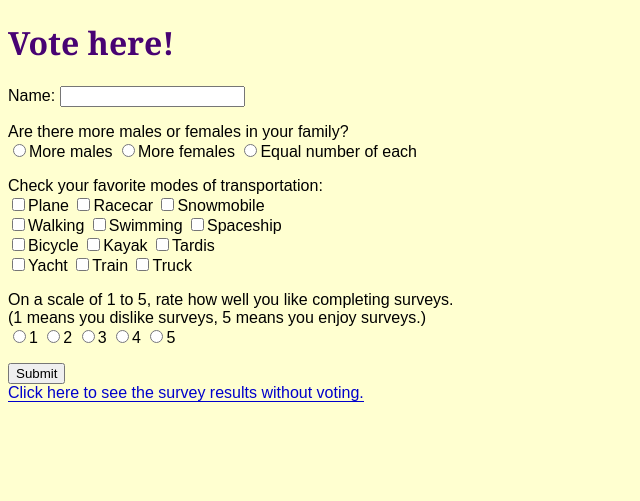
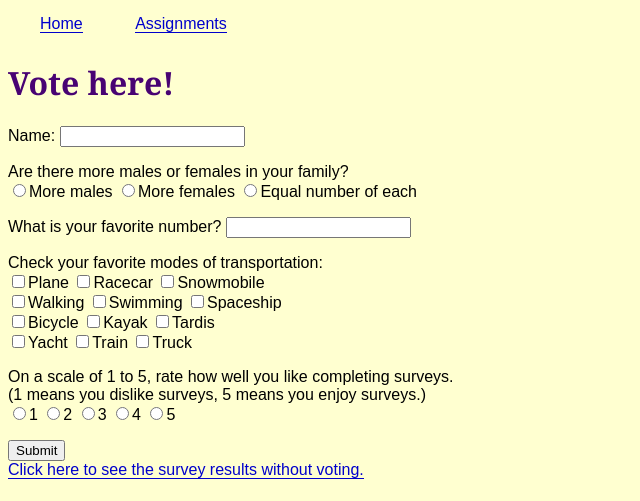
Before and after one commit to Brown-Lorna/cs313php, a PHP site: page /pages/lesson3PHPsurvey.php in a window 1280 px wide. Shown: the top 501 px of the page, without its empty margins (0-640 px from the left). Run offline with PHP 8.4, Linux system fonts and the light colour scheme.

Commit message:
added number question

```diff
--- a/pages/lesson3PHPsurvey.php
+++ b/pages/lesson3PHPsurvey.php
@@ -18,6 +18,15 @@ $_SESSION[""] = "";
 ?>
 -->
 
+	<header id="page-header">
+		<nav id="page-nav">
+			<ul id="mainmenu">
+				<li><a href="/index.php">Home</a></li>
+				<li><a href="/pages/assignments.php">Assignments</a></li>
+			</ul>
+		</nav>
+	</header>
+
 	<h1>Vote here!</h1>
 	<form action="lesson3survey_results.php" method="post">
 		Name: <input name="name" type="text"><br>
@@ -26,6 +35,9 @@ $_SESSION[""] = "";
 		<input type="radio" name="malesorfemales" value="more males">More males
 		<input type="radio" name="malesorfemales" value="more females">More females
 		<input type="radio" name="malesorfemales" value="an equal number of males and females">Equal number of each<br>
+	</p>
+	<p>
+		What is your favorite number? <input name="favnumber" type="text"><br>
 	</p>
 	<p>
 		Check your favorite modes of transportation:<br>
@@ -45,11 +57,11 @@ $_SESSION[""] = "";
 	<p>
 		On a scale of 1 to 5, rate how well you like completing surveys.<br>
 		(1 means you dislike surveys, 5 means you enjoy surveys.)<br>
-		<input type="radio" name="surveys" value="1 I would rather do anything else in the whole world">1
-		<input type="radio" name="surveys" value="2 I would rather complete a survey than have the plague">2
+		<input type="radio" name="surveys" value="1 You would rather do anything else in the whole world">1
+		<input type="radio" name="surveys" value="2 You probably would rather complete a survey than have the plague">2
 		<input type="radio" name="surveys" value="3. Surveys are no big deal">3
-		<input type="radio" name="surveys" value="4. I am curious to see how this goes">4
-		<input type="radio" name="surveys" value="5. Either I really like surveys or I am glad I completed my PHP survey assignment">5
+		<input type="radio" name="surveys" value="4. You are curious to see the results">4
+		<input type="radio" name="surveys" value="5. Either you really like surveys or you are glad you completed your PHP survey assignment">5
 	</p>
 
 
--- a/pages/lesson3survey_results.php
+++ b/pages/lesson3survey_results.php
@@ -8,7 +8,9 @@
 	<h1>Welcome <?php echo $_POST["name"]; ?></h1>
 		<h2>Your Survey Results</h2>
 	<p>
-		Your family has <?php echo $_POST["malesorfemales"]; ?>
+		Your family has <?php echo $_POST["malesorfemales"]; ?><br>
+
+		Your favorite number is <?php echo $_POST["favnumber"]; ?>
 	</p>
 	<p>
 		Your favorite modes of transportation are:
```
